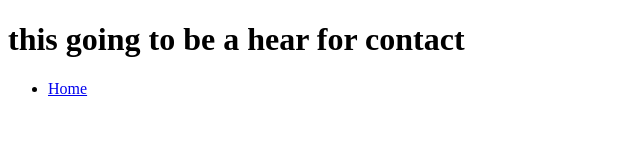
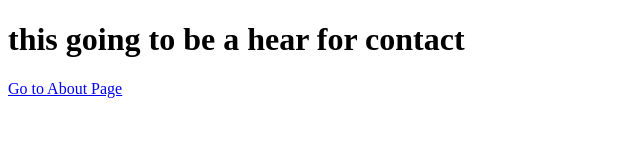
Before and after one commit to GianRobles1519/Protfolio, a plain HTML site: page contact/index.html in a window 1280 px wide. Shown: the full height of the page, 0-640 px from the left. Drawn offline with Linux system fonts and the light colour scheme.

Commit message:
I think I got it?

```diff
--- a/contact/index.html
+++ b/contact/index.html
@@ -7,9 +7,7 @@
     <h1>this going to be a hear for contact</h1>
 
     <nav>
-        <ul>
-            <li><a href="#home">Home</a></li>
-        </ul>
+        <a href = "about.html">Go to About Page</a>
     </nav>
 </body>
 </html>
```
Also changed, not shown: index.html (+4 -0 lines).
